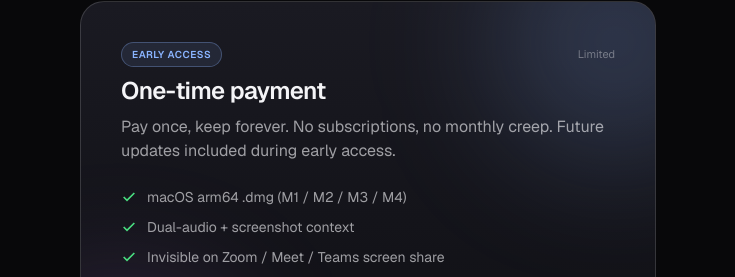
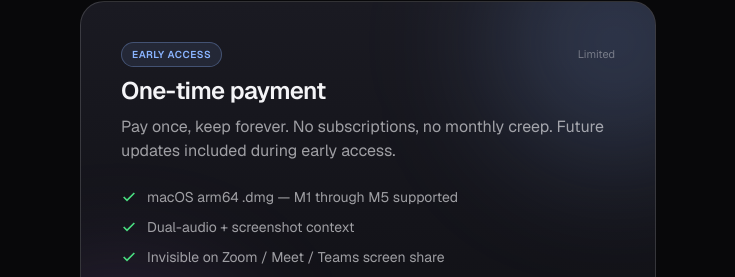
Before and after one commit to shramkovadym/ghost-assistant-landing, a Next.js app: page / in a window 1280 px wide. Shown: the part 3017-3294 px from the top of the page, without its empty margins (272-1007 px from the left). Built offline with nearby package versions, Linux system fonts and the light colour scheme; no server answers.

Commit message:
bump app version to 0.5.1, add M5 mac support

```diff
--- a/app/page.tsx
+++ b/app/page.tsx
@@ -109,7 +109,7 @@
   },
   {
     q: "Which Macs are supported?",
-    body: "Apple Silicon only (M1, M2, M3, M4). macOS 12.3+ recommended for system-audio capture. Intel Macs are not supported.",
+    body: "All Apple Silicon Macs — M1 through M5 (yes, the brand-new M5 is supported too). macOS 12.3+ recommended for system-audio capture. Intel Macs are not supported.",
   },
   {
     q: "Is this just Cluely / Cheating Daddy?",
@@ -350,7 +350,7 @@
 
                 <ul className="mt-6 space-y-2.5 text-sm">
                   {[
-                    "macOS arm64 .dmg (M1 / M2 / M3 / M4)",
+                    "macOS arm64 .dmg — M1 through M5 supported",
                     "Dual-audio + screenshot context",
                     "Invisible on Zoom / Meet / Teams screen share",
                     "Bring your own Gemini API key (free tier works)",
--- a/lib/site.ts
+++ b/lib/site.ts
@@ -3,6 +3,6 @@
   process.env.NEXT_PUBLIC_STRIPE_PAYMENT_URL ||
   "https://buy.stripe.com/3cI7sK7h75Vz4EYeFxa7C00";
 
-export const APP_VERSION = "0.4.0";
+export const APP_VERSION = "0.5.1";
 
 export const AI_STUDIO_URL = "https://aistudio.google.com/app/apikey";
```
